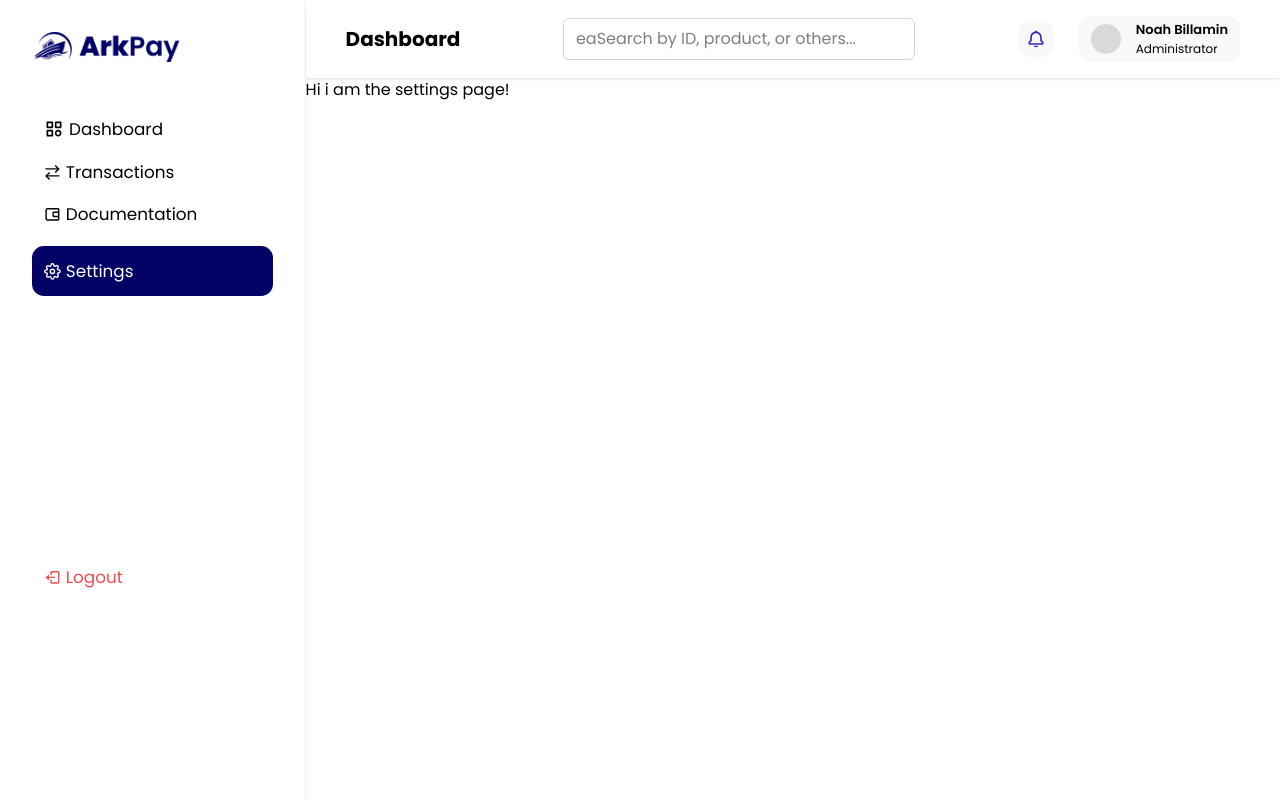
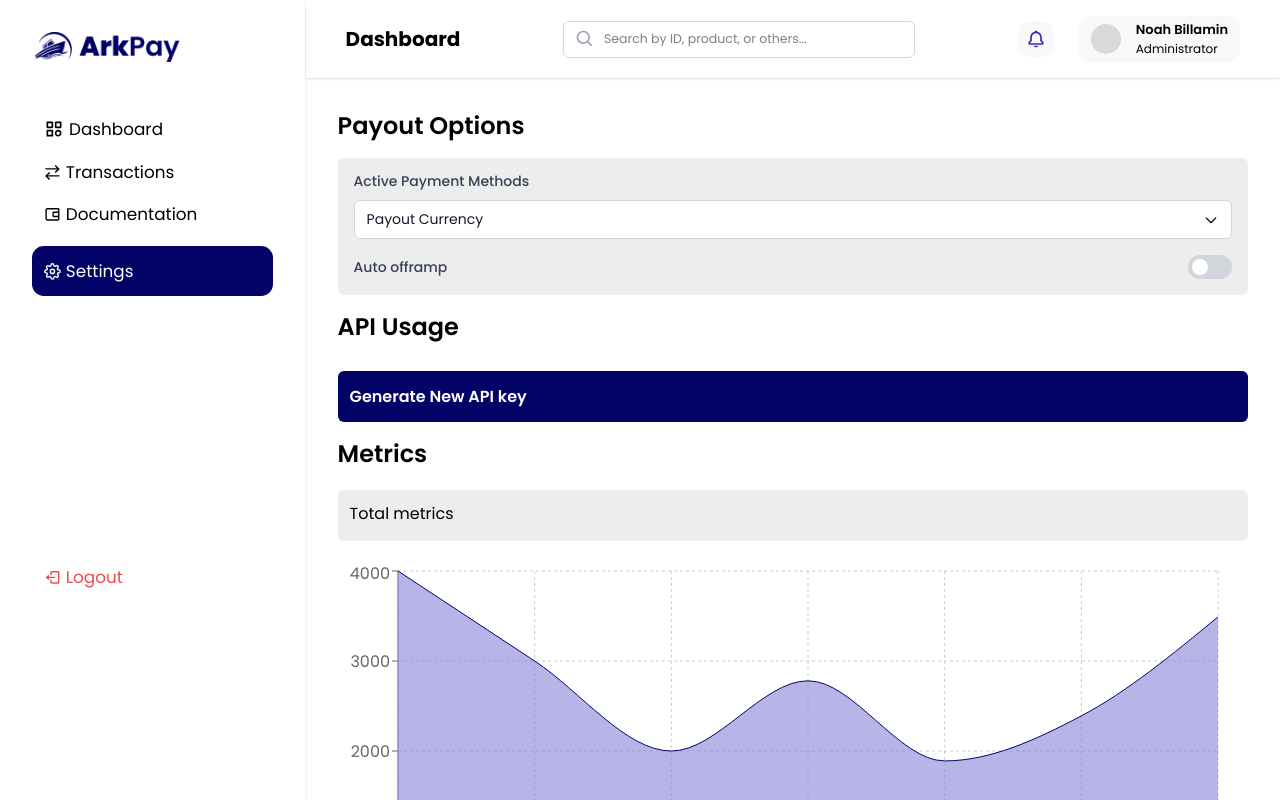
Before and after one commit to oluwatobicode/ark-pay, a React (Vite) app: page /settings in a window 1280 px wide. Built offline with nearby package versions, Linux system fonts and the light colour scheme.

Commit message:
modal is WIP

```diff
--- a/package.json
+++ b/package.json
@@ -10,17 +10,21 @@
     "preview": "vite preview"
   },
   "dependencies": {
+    "@emotion/react": "^11.14.0",
+    "@emotion/styled": "^11.14.0",
+    "@mui/material": "^7.1.0",
     "@tailwindcss/vite": "^4.1.7",
     "react": "^19.1.0",
     "react-dom": "^19.1.0",
     "react-hook-form": "^7.56.4",
     "react-icons": "^5.5.0",
     "react-router": "^7.6.1",
+    "recharts": "^2.15.3",
     "tailwindcss": "^4.1.7"
   },
   "devDependencies": {
     "@eslint/js": "^9.25.0",
-    "@types/react": "^19.1.2",
+    "@types/react": "^19.1.6",
     "@types/react-dom": "^19.1.2",
     "@vitejs/plugin-react": "^4.4.1",
     "eslint": "^9.25.0",
--- a/src/auth/OTPInput.tsx
+++ b/src/auth/OTPInput.tsx
@@ -26,7 +26,7 @@ function OTPInput({ length = 4, onComplete }: InputProps) {
       inputRef.current[index - 1]?.focus();
     }
 
-    //if user has enterd alll the digits , grab the digits and set as an argumrnt to the onComplete function
+    //if user has entered alll the digits , grab the digits and set as an argument to the onComplete function
 
     if (newPin.every((digit) => digit != " ")) {
       onComplete(newPin.join(""));
@@ -73,7 +73,10 @@ function OTPInput({ length = 4, onComplete }: InputProps) {
             </p>
           </button>
         </div>
-        <button className="md:w-[350px] w-[300px] h-[50px] bg-[#020267] cursor-pointer text-[#ffff] rounded-md mb-5">
+        <button
+          onClick={() => navigate("/dashboard")}
+          className="md:w-[350px] w-[300px] h-[50px] bg-[#020267] cursor-pointer text-[#ffff] rounded-md mb-5"
+        >
           Verify
         </button>
       </div>
--- a/src/components/SignUp/SignUp.tsx
+++ b/src/components/SignUp/SignUp.tsx
@@ -102,7 +102,10 @@ function SignUp() {
               />
             </div>
 
-            <button className="w-[300px] h-[50px] text-textColorSec bg-[#020267] text-white font-medium rounded-md text-[16px]">
+            <button
+              onClick={() => navigate("/otp")}
+              className="cursor-pointer w-[300px] h-[50px] text-textColorSec bg-[#020267] text-white font-medium rounded-md text-[16px]"
+            >
               Sign Up
             </button>
           </form>
--- /dev/null
+++ b/src/components/charts/AreaCharts.tsx
@@ -0,0 +1,92 @@
+import React from "react";
+import {
+  AreaChart,
+  Area,
+  XAxis,
+  YAxis,
+  CartesianGrid,
+  Tooltip,
+  ResponsiveContainer,
+} from "recharts";
+
+// Define the interface for your data structure
+interface ChartData {
+  name: string;
+  uv: number;
+  pv: number;
+  amt: number;
+}
+
+const data: ChartData[] = [
+  {
+    name: "Monday",
+    uv: 4000,
+    pv: 2400,
+    amt: 2400,
+  },
+  {
+    name: "Tuesday",
+    uv: 3000,
+    pv: 1398,
+    amt: 2210,
+  },
+  {
+    name: "Wednesday",
+    uv: 2000,
+    pv: 9800,
+    amt: 2290,
+  },
+  {
+    name: "Thursday",
+    uv: 2780,
+    pv: 3908,
+    amt: 2000,
+  },
+  {
+    name: "Friday",
+    uv: 1890,
+    pv: 4800,
+    amt: 2181,
+  },
+  {
+    name: "Saturday",
+    uv: 2390,
+    pv: 3800,
+    amt: 2500,
+  },
+  {
+    name: "Sunday",
+    uv: 3490,
+    pv: 4300,
+    amt: 2100,
+  },
+];
+
+// Convert to functional component with TypeScript
+const AreaChartExample: React.FC = () => {
+  return (
+    <div style={{ width: "100%", height: "400px" }}>
+      <ResponsiveContainer width="100%" height="100%">
+        <AreaChart
+          width={500}
+          height={400}
+          data={data}
+          margin={{
+            top: 10,
+            right: 30,
+            left: 0,
+            bottom: 0,
+          }}
+        >
+          <CartesianGrid strokeDasharray="3 3" />
+          <XAxis dataKey="name" />
+          <YAxis />
+          <Tooltip />
+          <Area type="monotone" dataKey="uv" stroke="#020267" fill="#8884d8" />
+        </AreaChart>
+      </ResponsiveContainer>
+    </div>
+  );
+};
+
+export default AreaChartExample;
--- /dev/null
+++ b/src/components/settings/ApiUsage.tsx
@@ -0,0 +1,16 @@
+const ApiUsage = () => {
+  return (
+    <div className="mt-5 mb-5 flex flex-col gap-[24px]">
+      <div className="mb-2">
+        <h1 className="text-[24px] font-semibold leading-[100%]">API Usage</h1>
+      </div>
+
+      <button className="bg-[#020267] text-[#fff] w-full h-[51px] rounded-[6px] cursor-pointer">
+        <p className="text-left px-3 py-4 text-[16px] leading-[100%] font-semibold">
+          Generate New API key
+        </p>
+      </button>
+    </div>
+  );
+};
+export default ApiUsage;
--- /dev/null
+++ b/src/components/settings/Metrics.tsx
@@ -0,0 +1,20 @@
+import AreaCharts from "../charts/AreaCharts";
+
+const Metrics = () => {
+  return (
+    <div className="flex flex-col gap-[20px]">
+      <div className="flex flex-col gap-[24px]">
+        <h1 className="text-[24px] font-semibold leading-[100%]">Metrics</h1>
+        <div className="bg-[#EDEDED] w-full h-[51px] rounded-[6px] cursor-pointer px-3 py-4">
+          <p className="text-[16px] leading-[100%] font-normal">
+            Total metrics
+          </p>
+        </div>
+      </div>
+
+      <AreaCharts />
+    </div>
+  );
+};
+
+export default Metrics;
--- /dev/null
+++ b/src/components/settings/PaymentOptions.tsx
@@ -0,0 +1,96 @@
+import React, { useState } from "react";
+
+const PaymentOptions: React.FC = () => {
+  const [selectedCurrency, setSelectedCurrency] =
+    useState<string>("Payout Currency");
+  const [isDropdownOpen, setIsDropdownOpen] = useState<boolean>(false);
+  const [autoOfframp, setAutoOfframp] = useState<boolean>(false);
+
+  const currencies: string[] = ["NGN", "KES", "KSH"];
+
+  const handleCurrencySelect = (currency: string): void => {
+    setSelectedCurrency(currency);
+    setIsDropdownOpen(false);
+  };
+
+  return (
+    <div className="mt-5">
+      <h1 className="text-[24px] leading-[100%] font-semibold mb-5">
+        Payout Options
+      </h1>
+
+      <div className="bg-[#EDEDED] rounded-[6px] p-[16px]">
+        <div className="mb-4">
+          <h1 className="text-[14px] font-medium text-gray-700 leading-[100%] mb-3">
+            Active Payment Methods
+          </h1>
+
+          {/* Payout Currency Dropdown */}
+          <div className="relative mb-4">
+            <button
+              onClick={() => setIsDropdownOpen(!isDropdownOpen)}
+              className="w-full bg-white border border-gray-300 rounded-[6px] px-3 py-2 text-left text-[14px] text-gray-900 flex items-center justify-between hover:border-gray-400 focus:outline-none focus:ring-2 focus:ring-blue-500"
+            >
+              <span>{selectedCurrency}</span>
+              <svg
+                className={`w-4 h-4 transition-transform duration-200 ${
+                  isDropdownOpen ? "rotate-180" : ""
+                }`}
+                fill="none"
+                viewBox="0 0 24 24"
+                stroke="currentColor"
+              >
+                <path
+                  strokeLinecap="round"
+                  strokeLinejoin="round"
+                  strokeWidth={2}
+                  d="M19 9l-7 7-7-7"
+                />
+              </svg>
+            </button>
+
+            {/* Dropdown Options */}
+            {isDropdownOpen && (
+              <div className=" top-full left-0 right-0 mt-1 bg-white border border-gray-300 rounded-[6px] shadow-lg z-10">
+                {currencies.map((currency) => (
+                  <button
+                    key={currency}
+                    onClick={() => handleCurrencySelect(currency)}
+                    className={`w-full px-3 py-2 text-left text-[14px] hover:bg-gray-50 focus:outline-none focus:bg-gray-50 first:rounded-t-[6px] last:rounded-b-[6px] ${
+                      currency === selectedCurrency
+                        ? "text-[#333333]"
+                        : "text-[#888888]"
+                    }`}
+                  >
+                    {currency}
+                  </button>
+                ))}
+              </div>
+            )}
+          </div>
+        </div>
+
+        {/* Auto Offramp Toggle */}
+        <div className="flex items-center justify-between">
+          <span className="text-[14px] font-medium text-gray-700 leading-[100%]">
+            Auto offramp
+          </span>
+          <button
+            onClick={() => setAutoOfframp(!autoOfframp)}
+            className={`relative inline-flex h-6 w-11 items-center rounded-full transition-colors focus:outline-none focus:ring-2 focus:ring-blue-500 focus:ring-offset-2 ${
+              autoOfframp ? "bg-[#020267]" : "bg-gray-300"
+            }`}
+          >
+            <span
+              className={`inline-block h-4 w-4 transform rounded-full bg-white transition-transform ${
+                autoOfframp ? "translate-x-6" : "translate-x-1"
+              }`}
+            />
+          </button>
+        </div>
+      </div>
+    </div>
+  );
+};
+
+export default PaymentOptions;
--- /dev/null
+++ b/src/components/settings/SettingsLayout.tsx
@@ -0,0 +1,16 @@
+import ApiUsage from "./ApiUsage";
+import Metrics from "./Metrics";
+import PaymentOptions from "./PaymentOptions";
+
+const SettingsLayout = () => {
+  return (
+    <div className="px-[2rem] pt-[1rem]">
+      <div>
+        <PaymentOptions />
+        <ApiUsage />
+        <Metrics />
+      </div>
+    </div>
+  );
+};
+export default SettingsLayout;
--- a/src/pages/Settings.tsx
+++ b/src/pages/Settings.tsx
@@ -1,9 +1,7 @@
+import SettingsLayout from "../components/settings/SettingsLayout";
+
 const Settings = () => {
-  return (
-    <div>
-      <h1>Hi i am the settings page!</h1>
-    </div>
-  );
+  return <SettingsLayout />;
 };
 
 export default Settings;
--- a/src/ui/Navbar.tsx
+++ b/src/ui/Navbar.tsx
@@ -1,4 +1,4 @@
-import { BiBell } from "react-icons/bi";
+import { BiBell, BiSearch } from "react-icons/bi";
 import { NavLink } from "react-router";
 
 const Navbar = () => {
@@ -7,13 +7,17 @@ const Navbar = () => {
       <nav className="flex flex-row items-center justify-between ">
         <h1 className="text-[20px] font-bold leading-[45px]">Dashboard</h1>
 
-        <div className="">
+        <div className="relative">
+          <BiSearch
+            className="absolute left-3 top-1/2 transform -translate-y-1/2 text-gray-400"
+            size={20}
+          />
           <input
             type="text"
             name=""
-            placeholder="eaSearch by ID, product, or others..."
+            placeholder="Search by ID, product, or others..."
             id=""
-            className="w-[352.38px] px-3 py-2 border border-gray-300 rounded-[6px] focus:outline-none focus:ring-2 focus:ring-blue-500"
+            className="w-[352.38px] text-[12.53px] pl-10 pr-3 py-2 border border-gray-300 rounded-[6px] focus:outline-none focus:ring-2 focus:ring-blue-500"
           />
         </div>
 
```
Also changed, not shown: src/ui/Modal.tsx (added, +120 -0 lines), 1 other file (tests, documents, lock files or other folders).
